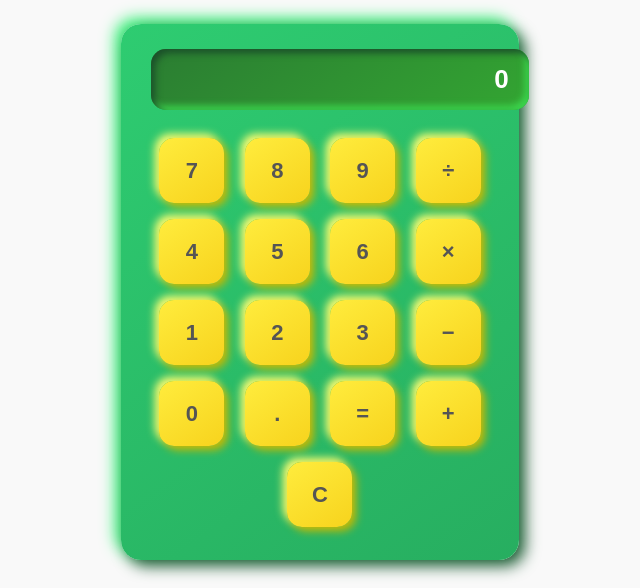
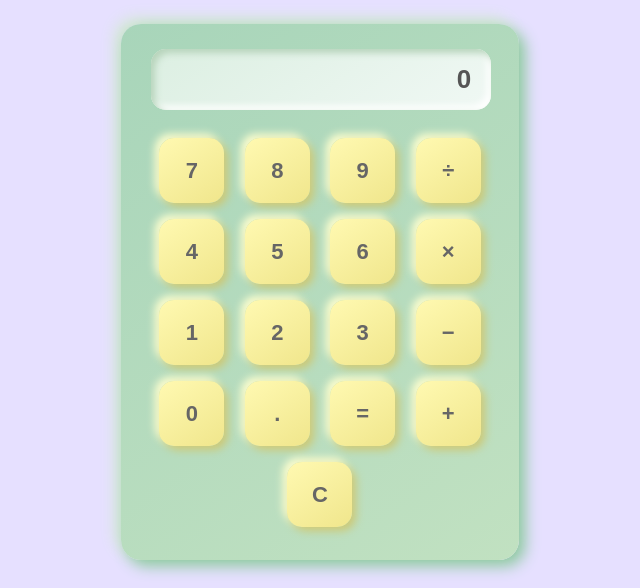
Before and after one commit to kikisinfinities/kikisinfinities.github.io, a plain HTML site: page index.html in a window 1280 px wide. Shown: the part 492-1080 px from the top of the page, without its empty margins (320-960 px from the left). Drawn offline with Linux system fonts and the light colour scheme.

Commit message:
Update index.html

```diff
--- a/index.html
+++ b/index.html
@@ -10,7 +10,7 @@
     body {
       font-family: Arial, sans-serif;
       padding: 20px;
-      background: #f9f9f9;
+      background: #E6E0FF;
       text-align: center;
     }
 
@@ -44,27 +44,31 @@
   margin-top: 20px;
   display: inline-block;
   border-radius: 20px;
-  background: linear-gradient(145deg, #2ecc71, #27ae60);
+  background: linear-gradient(145deg, #a8d5ba, #c1e1c1); /* pastel greens */
   padding: 25px 30px;
   box-shadow:
-    6px 6px 15px #1c5a33,
-    -6px -6px 15px #3af27b;
+    6px 6px 15px #8bc99d,
+    -6px -6px 15px #d3e9d3;
+  text-align: center; /* center contents */
 }
 
 .calc-display {
   font-size: 26px;
   padding: 15px 20px;
   margin-bottom: 20px;
-  width: 100%;
-  text-align: right;
+  width: 90%;  /* make display narrower */
+  max-width: 300px;
+  text-align: right; /* keep numbers right-aligned */
   border-radius: 15px;
-  background: linear-gradient(145deg, #2b7d32, #33a532);
+  background: linear-gradient(145deg, #dcefe2, #f0f8f4); /* pastel light background */
   box-shadow:
-    inset 4px 4px 7px #1b4f2a,
-    inset -4px -4px 7px #3dd94f;
-  color: white;
+    inset 4px 4px 7px #b7d4bb,
+    inset -4px -4px 7px #ffffff;
+  color: #555;
   font-weight: bold;
   user-select: none;
+  margin-left: auto;
+  margin-right: auto;
 }
 
 .calc-buttons button {
@@ -73,13 +77,13 @@
   margin: 8px;
   border: none;
   border-radius: 15px;
-  background: linear-gradient(145deg, #ffec3d, #f7d31d);
+  background: linear-gradient(145deg, #fff9b1, #f0e68c); /* pastel yellow */
   box-shadow:
-    4px 4px 8px #c7b800,
-    -4px -4px 8px #ffff76;
+    4px 4px 8px #cdc975,
+    -4px -4px 8px #ffffd1;
   font-size: 22px;
   font-weight: bold;
-  color: #555;
+  color: #666;
   cursor: pointer;
   transition: all 0.2s ease;
   user-select: none;
@@ -87,14 +91,14 @@
 
 .calc-buttons button:active {
   box-shadow:
-    inset 3px 3px 5px #c7b800,
-    inset -3px -3px 5px #ffff76;
+    inset 3px 3px 5px #cdc975,
+    inset -3px -3px 5px #ffffd1;
   transform: translateY(2px);
-  color: #333;
+  color: #444;
 }
 
 .calc-buttons button:hover {
-  filter: brightness(110%);
+  filter: brightness(105%);
 }
   </style>
 </head>
```
